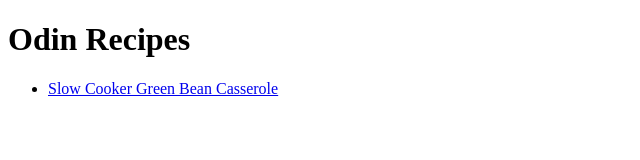
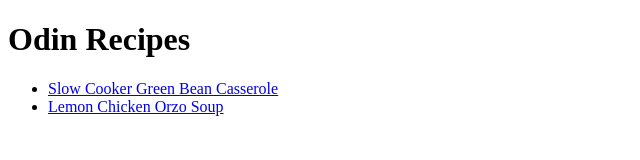
Before and after one commit to vinhb/odin-recipes, a plain HTML site: page index.html in a window 1280 px wide. Shown: the whole page, without its empty margins (0-640 px from the left). Drawn offline with Linux system fonts and the light colour scheme.

Commit message:
add link for second recipe

```diff
--- a/index.html
+++ b/index.html
@@ -10,6 +10,7 @@
     <h1>Odin Recipes</h1>
     <ul>
         <li><a href="./recipes/slow-cooker-green-bean-casserole.html">Slow Cooker Green Bean Casserole</a></li>
+        <li><a href="./recipes/lemon-chicken-orzo-soup.html">Lemon Chicken Orzo Soup</a></li>
     </ul>
 </body>
 </html>
```
